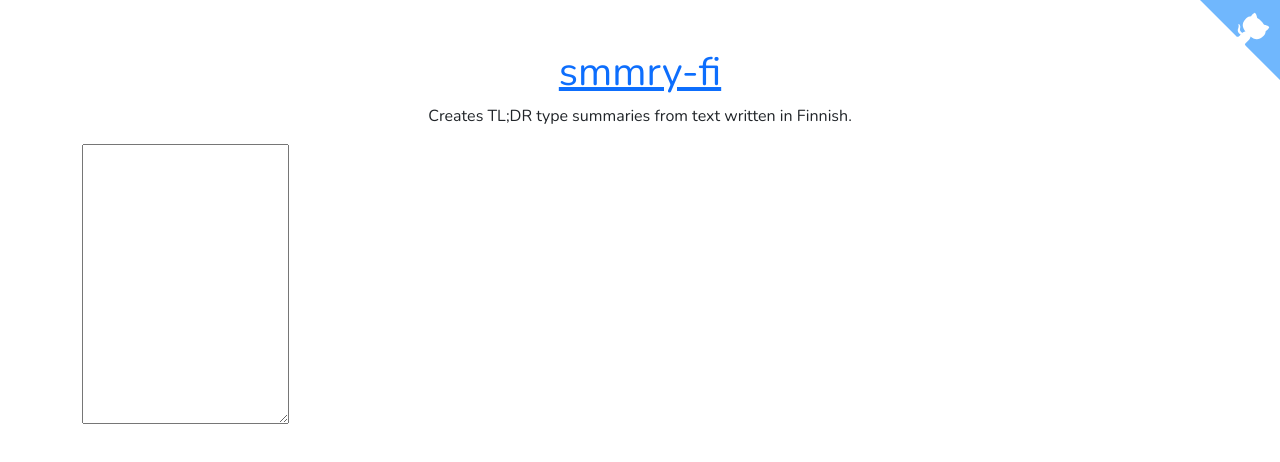
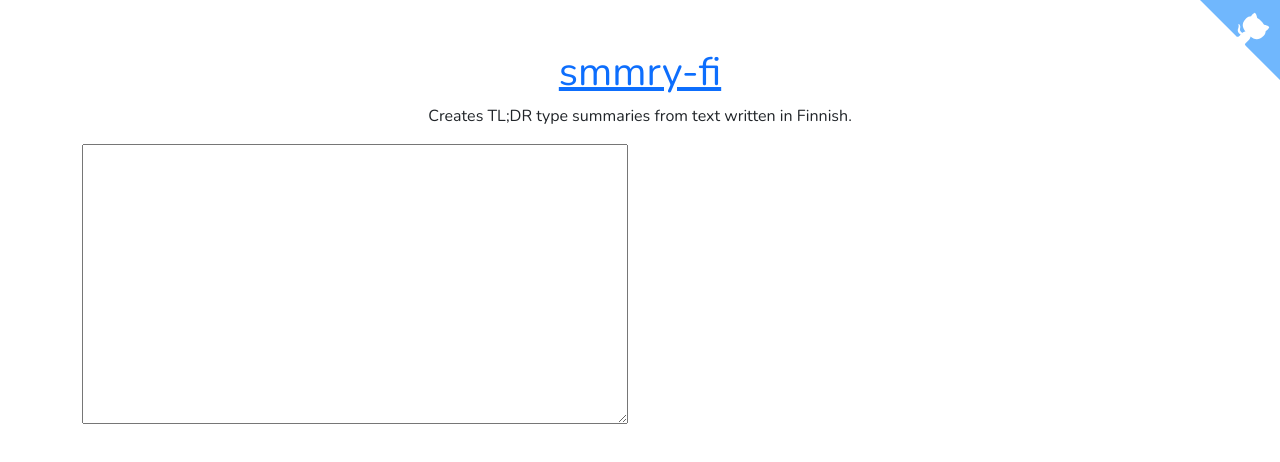
Before and after one commit to RauliL/smmry-fi, a website built with webpack: page index.html in a window 1280 px wide. Built offline with nearby package versions, Linux system fonts and the light colour scheme.

Commit message:
Adjust columns

```diff
--- a/index.html
+++ b/index.html
@@ -53,10 +53,10 @@
         <p>Creates TL;DR type summaries from text written in Finnish.</p>
       </div>
       <div class="row">
-        <div class="col-md-auto mb-5">
+        <div class="col-md-6 mb-5">
           <textarea class="w-100"></textarea>
         </div>
-        <div class="col-md-auto mb-5">
+        <div class="col-md-6 mb-5">
           <output></output>
         </div>
       </div>
```
